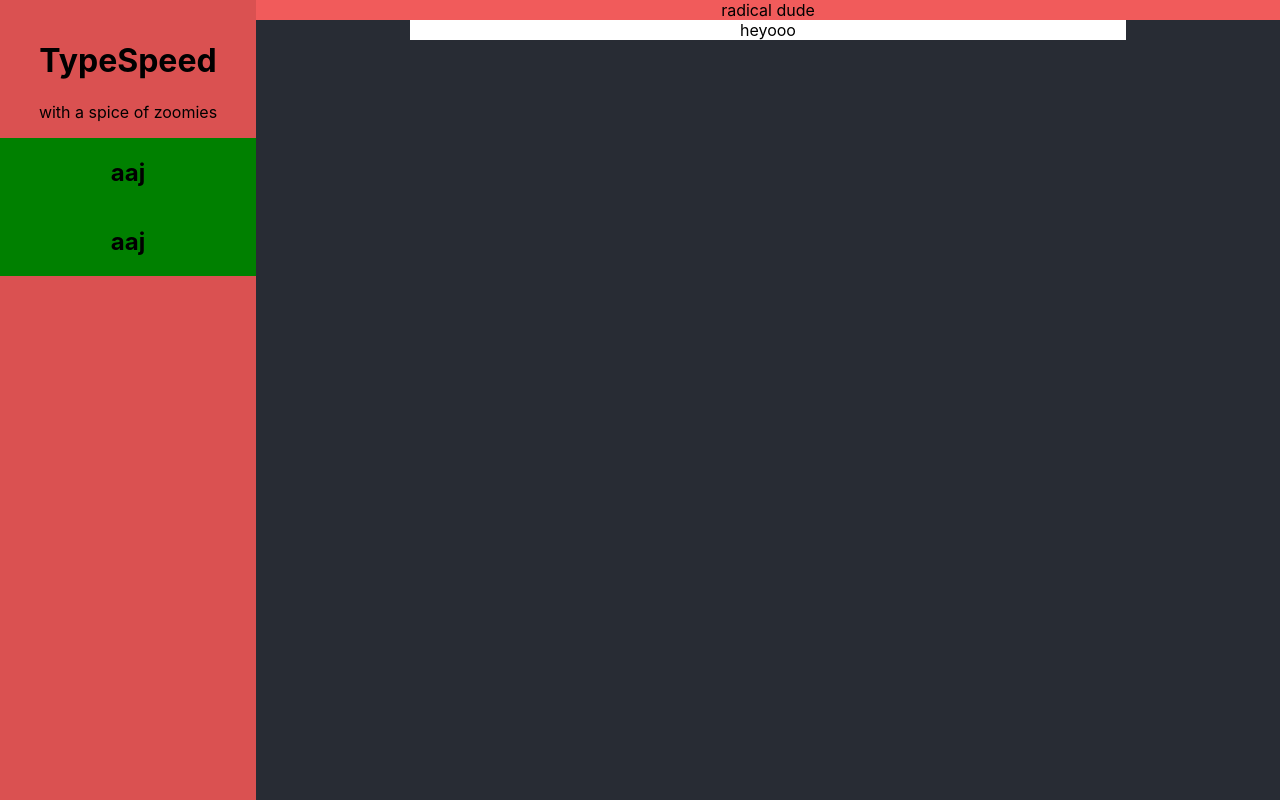
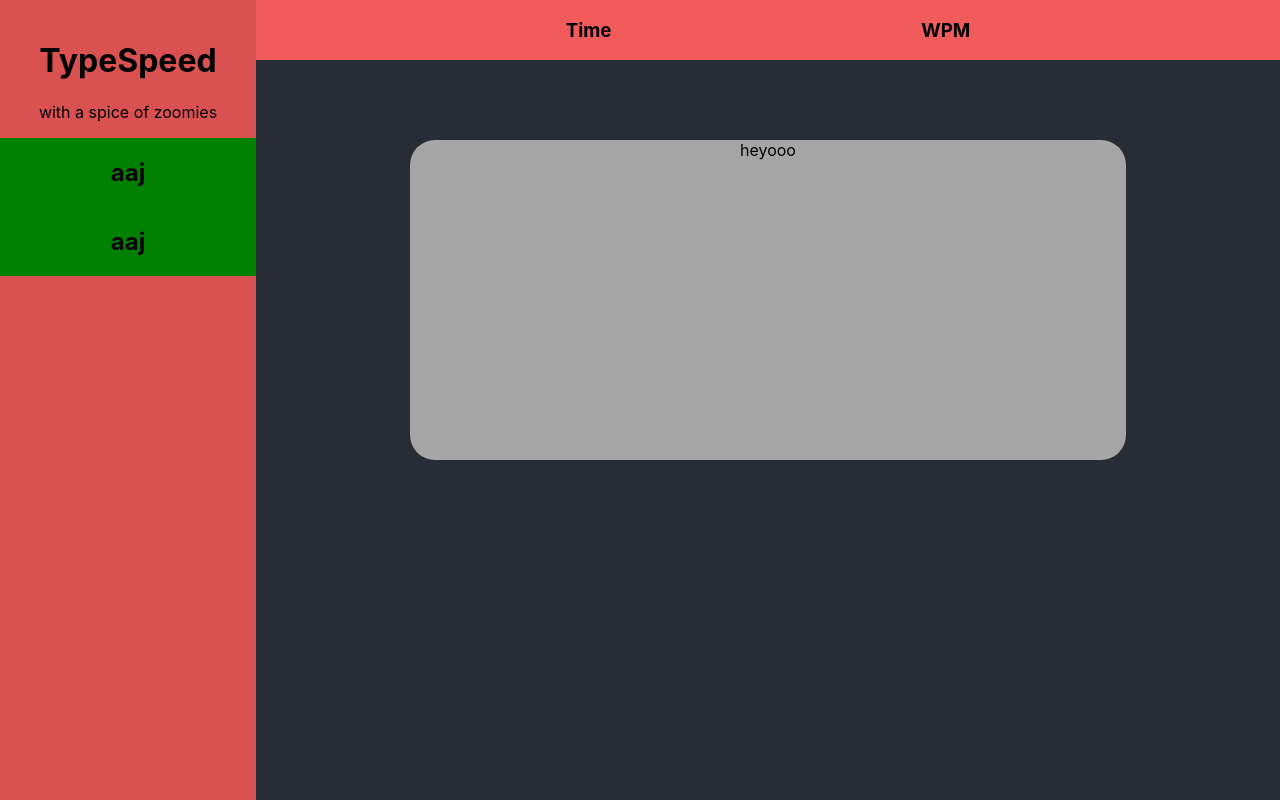
Before and after one commit to ericcnguyen04/typespeed, a React (Create React App) app: page / in a window 1280 px wide. Built offline with nearby package versions, Linux system fonts and the light colour scheme.

Commit message:
display made

```diff
--- a/src/App.css
+++ b/src/App.css
@@ -3,7 +3,9 @@
   background-color: #282c34;
   min-height: 100vh;
   width: 80%;
-  float: right
+  float: right;
+
+  /* border: 2px solid blue */
 }
 
 .aside {
@@ -30,10 +32,25 @@
 .nav {
   background-color: #f15b5b;
   height: 10%;
+  display: flex;
+  justify-content: space-evenly;
+}
+
+.display {
+  /* border: 2px solid rgb(174, 174, 189); */
+
+  margin-top: 80px;
+  height: 80vh;
+  width: 80vw;
+
 }
 
 .type {
+  /* border: 2px solid blue; */
   margin: auto;
-  background-color: white;
-  width: 70%
+
+  background-color: rgb(165, 165, 165);
+  width: 70%;
+  height: 50%;
+  border-radius: 25px;
 }
--- a/src/Components/pages/Type.tsx
+++ b/src/Components/pages/Type.tsx
@@ -2,9 +2,10 @@ import "../../App.css"
 
 export default function Type() {
     return(
-        <div className="type">
-
+        <div className="display">
+            <div className="type">
             heyooo
+            </div>
         </div>
     )
 }
--- a/src/Components/partials/Nav.tsx
+++ b/src/Components/partials/Nav.tsx
@@ -1,7 +1,12 @@
 export default function Nav() {
     return (
         <div className="nav">
-            radical dude
+            <div>
+                <h3>Time</h3>
+            </div>
+            <div>
+                <h3>WPM</h3>
+            </div>
         </div>
     )
 }
```
